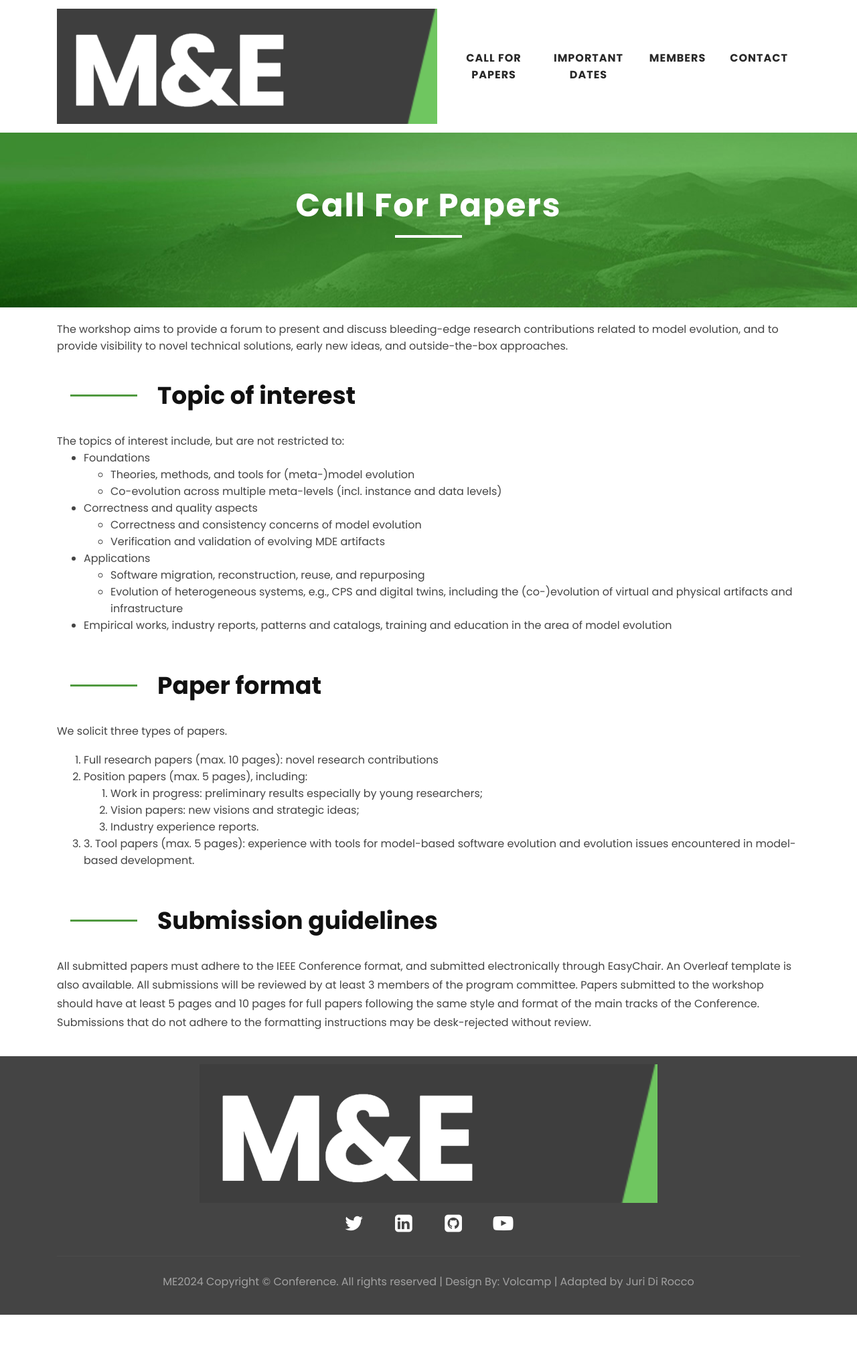
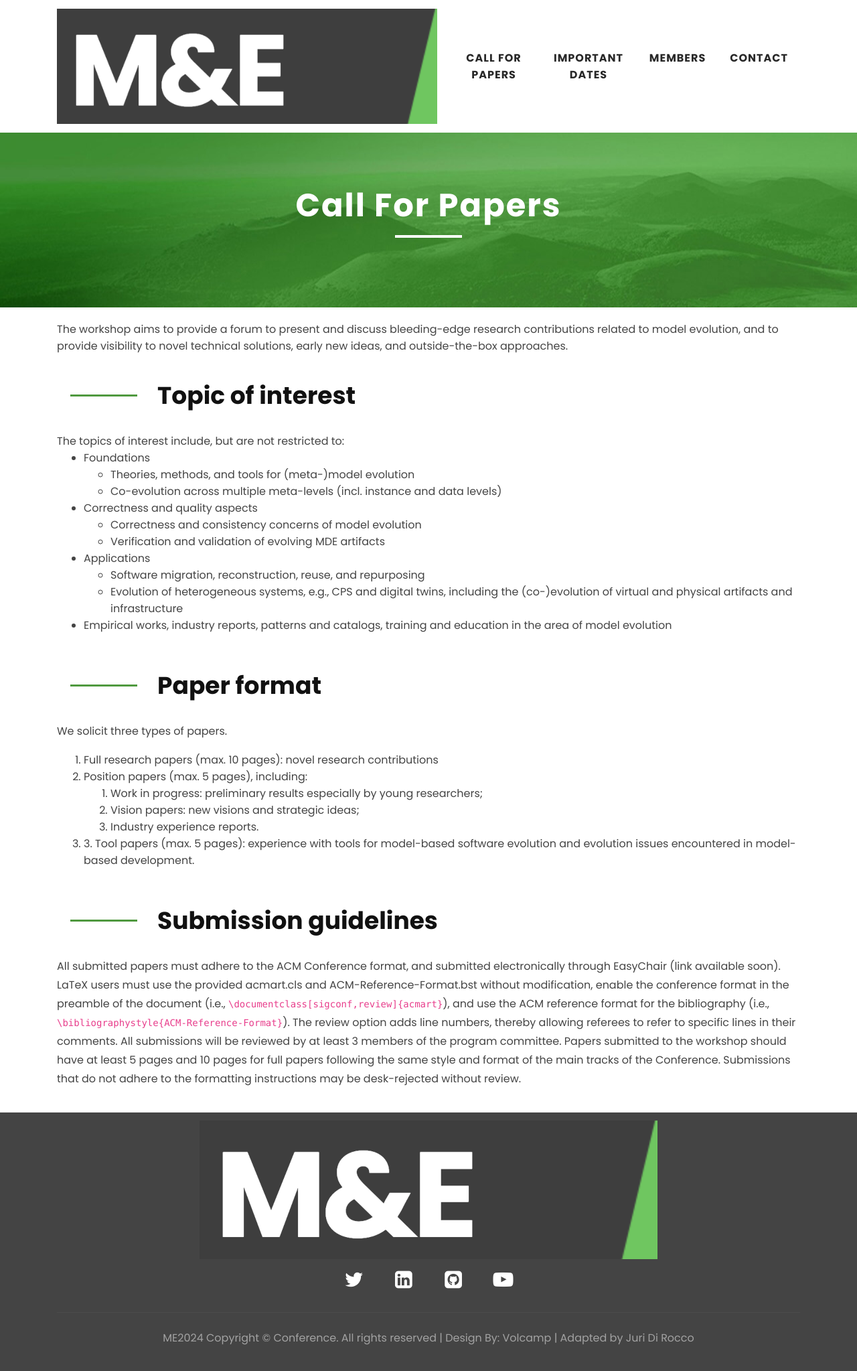
Before and after one commit to models-and-evolution/models-and-evolution2024.github.io, a Jekyll site: the page built from call-for-paper/index.md, in a window 1280 px wide. Shown: the whole page at 67% size. Built offline with Jekyll 4.4.1, drawn with Linux system fonts in a browser that asks for light colours.

Commit message:
Submission link

```diff
--- a/call-for-paper/index.md
+++ b/call-for-paper/index.md
@@ -117,7 +117,9 @@ evolution and evolution issues encountered in model-based development.</li>
         <div class="row">
             <div class="col-lg-12">
                 <p>
-                    All submitted papers must adhere to the IEEE Conference format, and submitted electronically through EasyChair. An <a href="https://web.archive.org/web/20230930065547/https://www.overleaf.com/latex/templates/ieee-conference-template/grfzhhncsfqn">Overleaf template</a> is also available. All submissions will be reviewed by at least 3 members of the program committee. Papers submitted to the workshop should have at least 5 pages and 10 pages for full papers following the same style and format of the main tracks of the Conference. Submissions that do not adhere to the formatting instructions may be desk-rejected without review.
+                    All submitted papers must adhere to the ACM Conference format, and submitted electronically through EasyChair (link available soon).
+                    LaTeX users must use the provided acmart.cls and ACM-Reference-Format.bst without modification, enable the conference format in the preamble of the document (i.e., <code>\documentclass[sigconf,review]{acmart}</code>), and use the ACM reference format for the bibliography (i.e., <code>\bibliographystyle{ACM-Reference-Format}</code>). The review option adds line numbers, thereby allowing referees to refer to specific lines in their comments.
+                    All submissions will be reviewed by at least 3 members of the program committee. Papers submitted to the workshop should have at least 5 pages and 10 pages for full papers following the same style and format of the main tracks of the Conference. Submissions that do not adhere to the formatting instructions may be desk-rejected without review.
                 </p>
             </div>
         </div>
```
